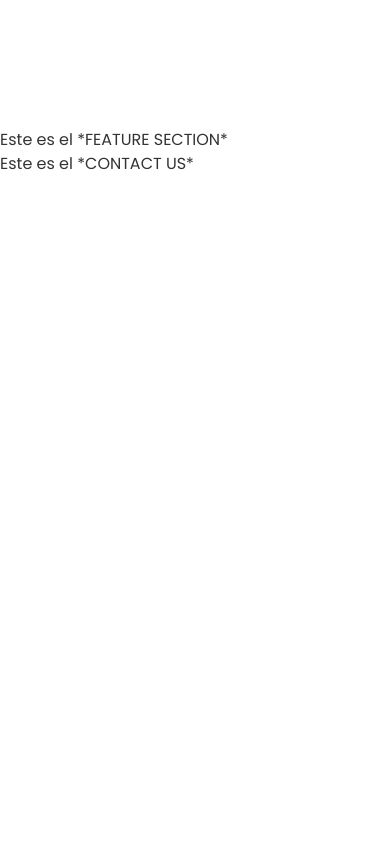
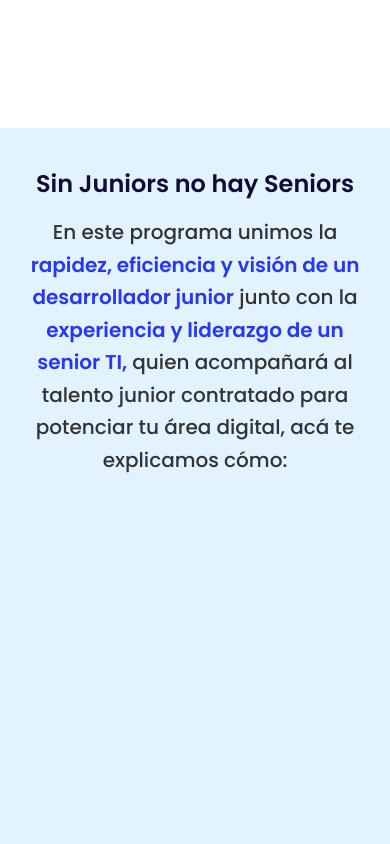
Before and after one commit to vecarope/ejemploReact, a React (Create React App) app: page / in a window 390 px wide. Shown: the part 1640-2484 px from the top of the page. Before the commit the page ends 1816 px from the top, so only its background shows below. Built offline with nearby package versions, Linux system fonts and the light colour scheme; what tw-elements would draw is missing.

Commit message:
feat: add header text with responsive viewand styles

```diff
--- a/src/components/Landing/FeatureSection.jsx
+++ b/src/components/Landing/FeatureSection.jsx
@@ -2,9 +2,25 @@ import React from 'react';
 
 const FeatureSection = () => {
   return (
-    <div>
-      <h1>Este es el *FEATURE SECTION*</h1>
-    </div>
+    <section class="bg-fill-light w-screen h-screen m-auto">
+      <header class="m-auto text-center py-6">
+        <h2 class="font-sans text-2xl pt-4 font-semibold text-dark-purple">
+          Sin Juniors no hay Seniors
+        </h2>
+        <p class="py-4 px-4 leading-relaxed font-sans text-xl font-medium mx-auto md:w-9/12">
+          En este programa unimos la{' '}
+          <span class="text-light-purple font-semibold">
+            rapidez, eficiencia y visión de un desarrollador junior
+          </span>{' '}
+          junto con la{' '}
+          <span class="text-light-purple font-semibold">
+            experiencia y liderazgo de un senior TI,
+          </span>{' '}
+          quien acompañará al talento junior contratado para potenciar tu área
+          digital, acá te explicamos cómo:
+        </p>
+      </header>
+    </section>
   );
 };
 
```
